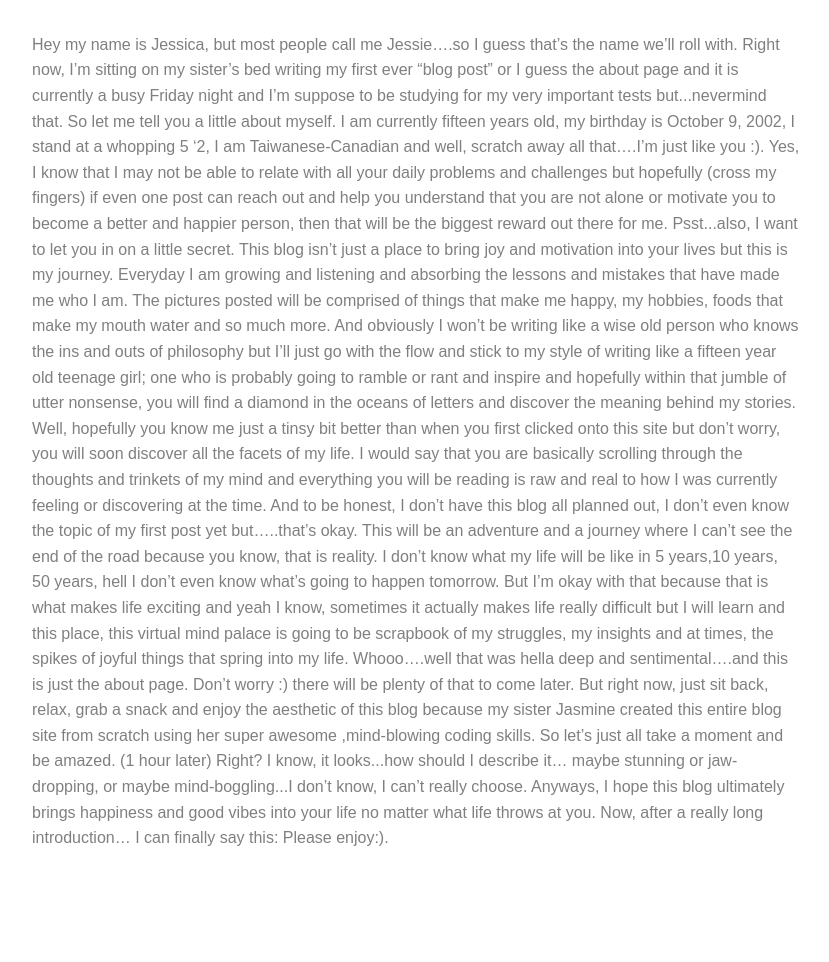
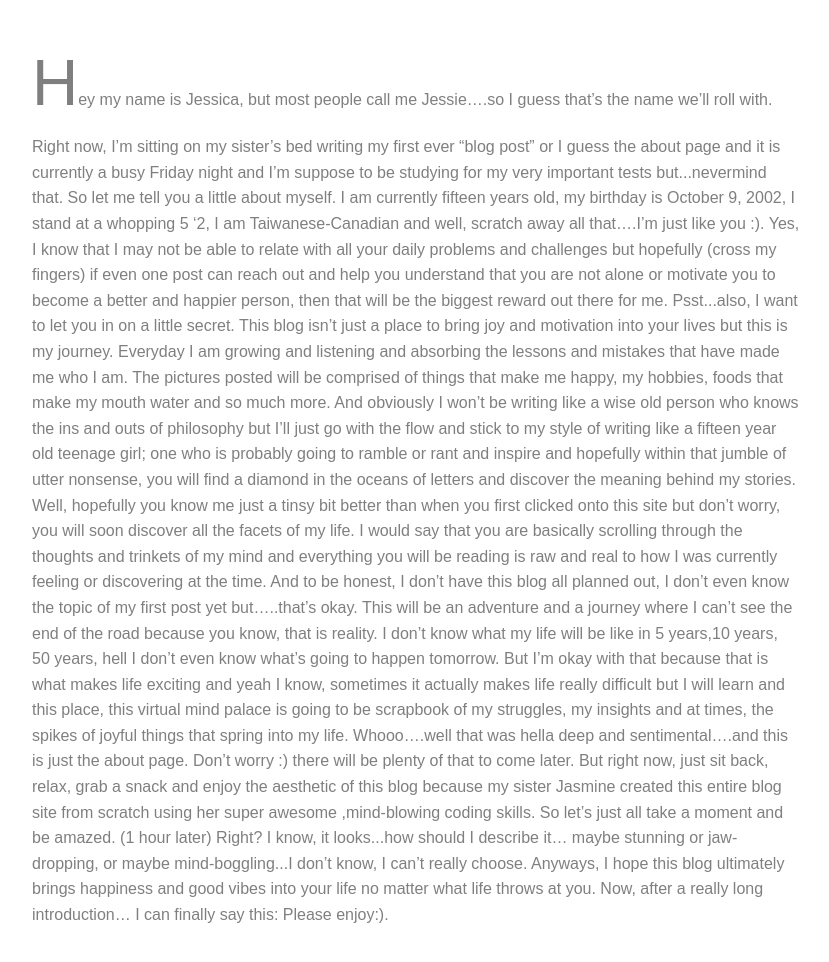
Before and after one commit to JasmineOuO/meaningful-nonsense-jekyll, a Jekyll site: the page built from about.html, in a window 1280 px wide. Shown: the part 971-1933 px from the top of the page, without its empty margins (224-1053 px from the left). Built offline with Jekyll 4.4.1, drawn with Linux system fonts in a browser that asks for light colours; nearby versions of some CDN libraries.

Commit message:
add drop cap

```diff
--- a/resources/css/main.css
+++ b/resources/css/main.css
@@ -264,7 +264,6 @@ nav > .dropdown:hover > a:after {
     color: rgba(0,0,0,0.8);
     background-color: #fff;
 }
-
     .post img {
         width: 100%;
         -webkit-animation: fade-in 0.7s ease-in-out both 0.7s;
@@ -288,6 +287,8 @@ nav > .dropdown:hover > a:after {
         margin-bottom: 0.25em;
         color: rgba(0,0,0,0.5);
     }
+
+.post p:first-letter { font-size: 4rem; }
 
 time {
     overflow: hidden;
```
